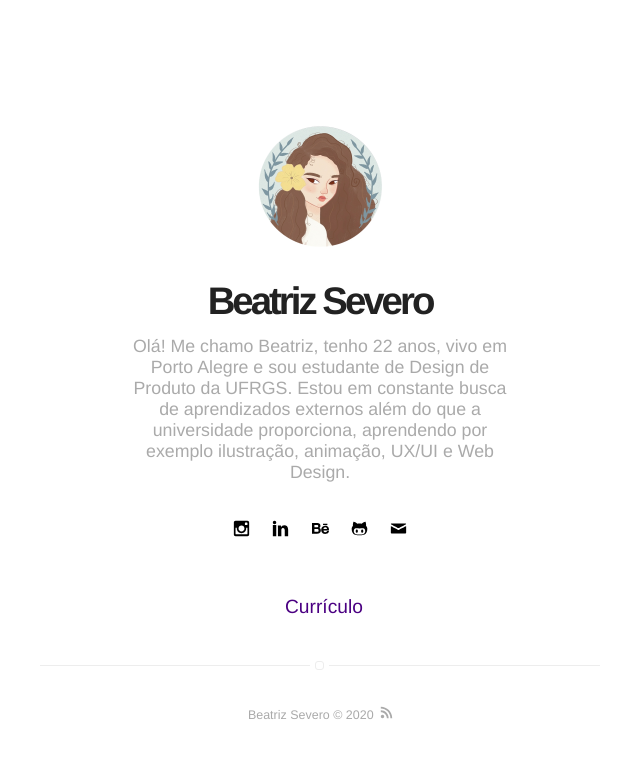
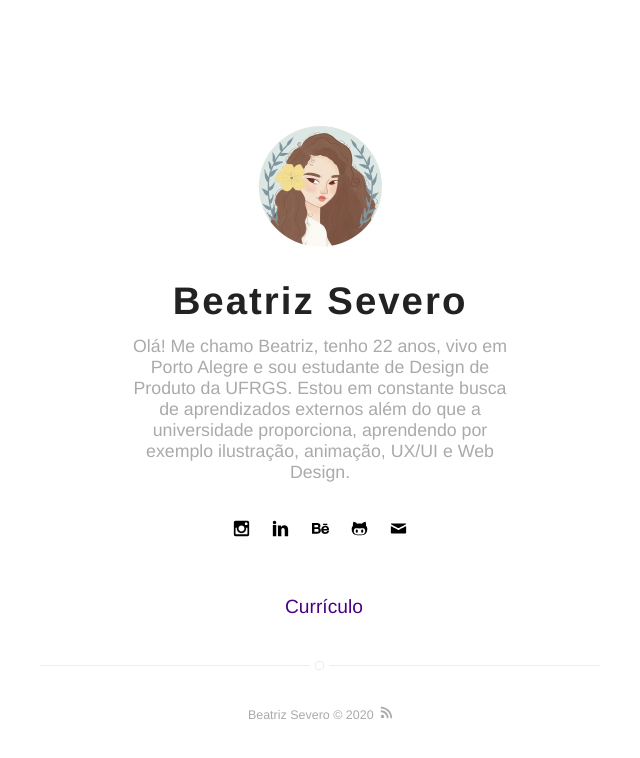
Before and after one commit to beatrizsev/beatrizsev.github.io, a Jekyll site: the page built from index.html, in a window 1280 px wide. Shown: the top 758 px of the page, without its empty margins (320-960 px from the left). Built offline with Jekyll 4.4.1, drawn with Linux system fonts in a browser that asks for light colours.

Commit message:
font tittle

```diff
--- a/_sass/base/general.sass
+++ b/_sass/base/general.sass
@@ -13,7 +13,7 @@ h1, h2, h3, h4
 
 h1
 	font-size: 3rem
-	letter-spacing: -3px
+	letter-spacing: 2px
 	color: $beta
 	font-weight: 700
 
```
